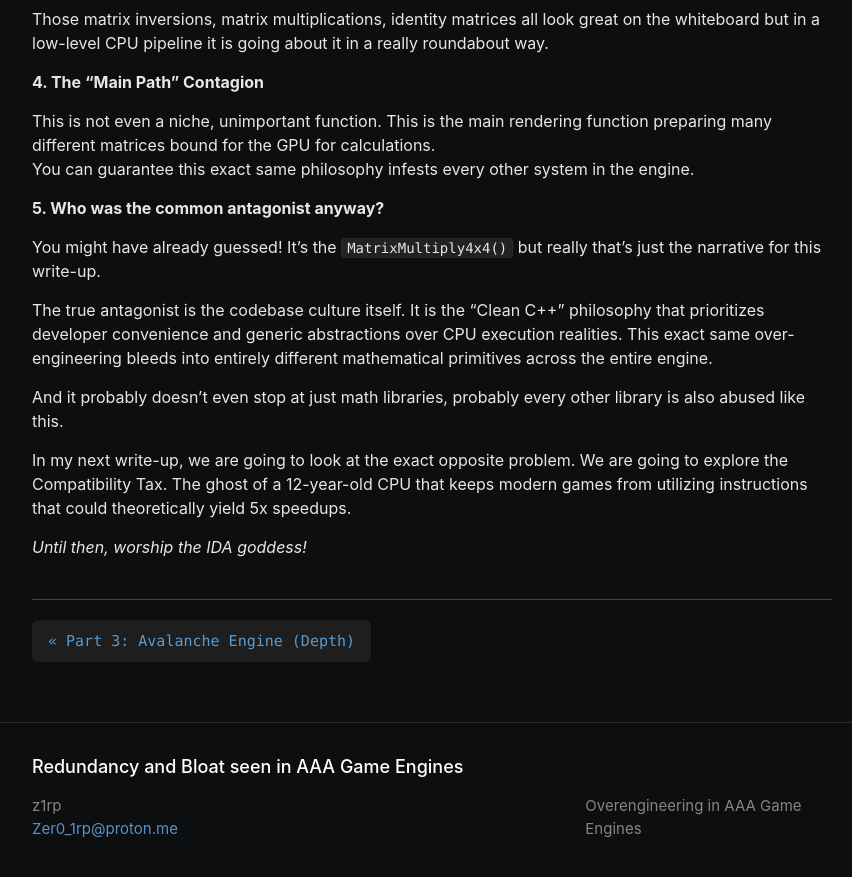
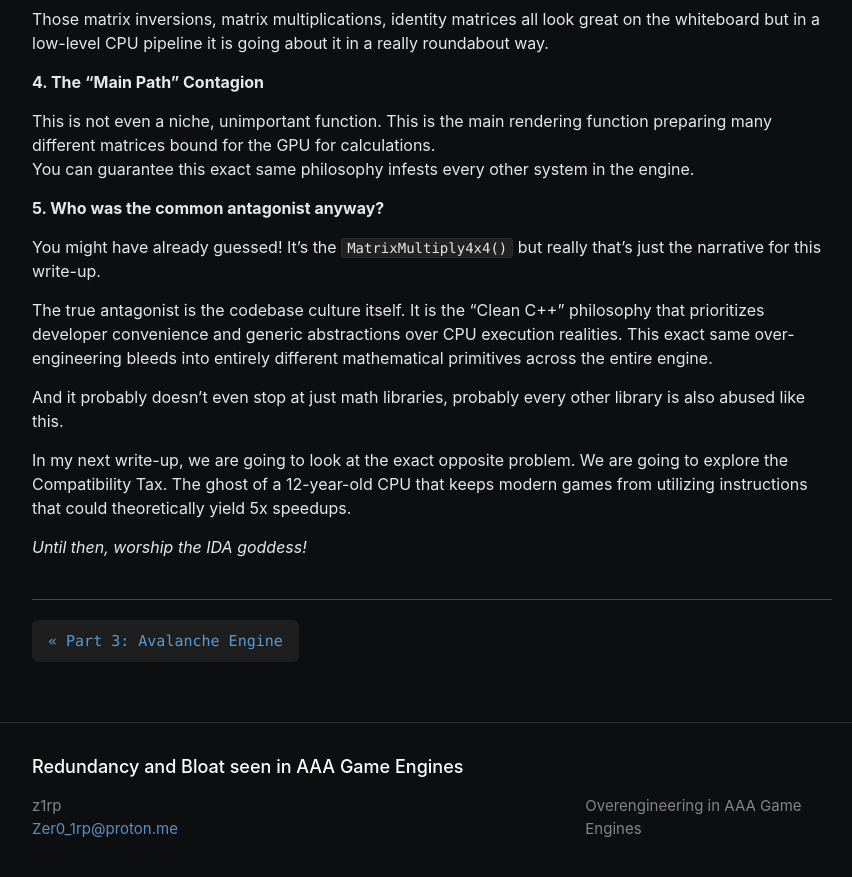
Before and after one commit to Zero-irp/Redundancy-seen-in-AAA-game-engines, a Jekyll site: the page built from _posts/2026-05-26-part-4-using-general-matrix-inverse-when-you-should-not.md, in a window 1280 px wide and 900 px high, scrolled down 7428 px. Shown: the top 877 px of the window, without its empty margins (208-1060 px from the left). Built offline with Jekyll 4.4.1, drawn with Linux system fonts in a browser that asks for light colours.

Commit message:
navigation edits

```diff
--- a/_posts/2026-05-26-part-4-using-general-matrix-inverse-when-you-should-not.md
+++ b/_posts/2026-05-26-part-4-using-general-matrix-inverse-when-you-should-not.md
@@ -448,5 +448,5 @@ In my next write-up, we are going to look at the exact opposite problem. We are
 *Until then, worship the IDA goddess!*
 
 <div class="post-nav">
-  <a href="{{ site.baseurl }}/part-3-Avalanche-engine/">&laquo; Part 3: Avalanche Engine (Depth)</a>
+  <a href="{{ site.baseurl }}/part-3-Avalanche-engine/">&laquo; Part 3: Avalanche Engine</a>
 </div>
```
Also changed, not shown: _posts/2026-05-26-part-1-dunia.md (+1 -1 lines), _posts/2026-05-26-part-3-Avalanche-engine.md (+1 -1 lines).
